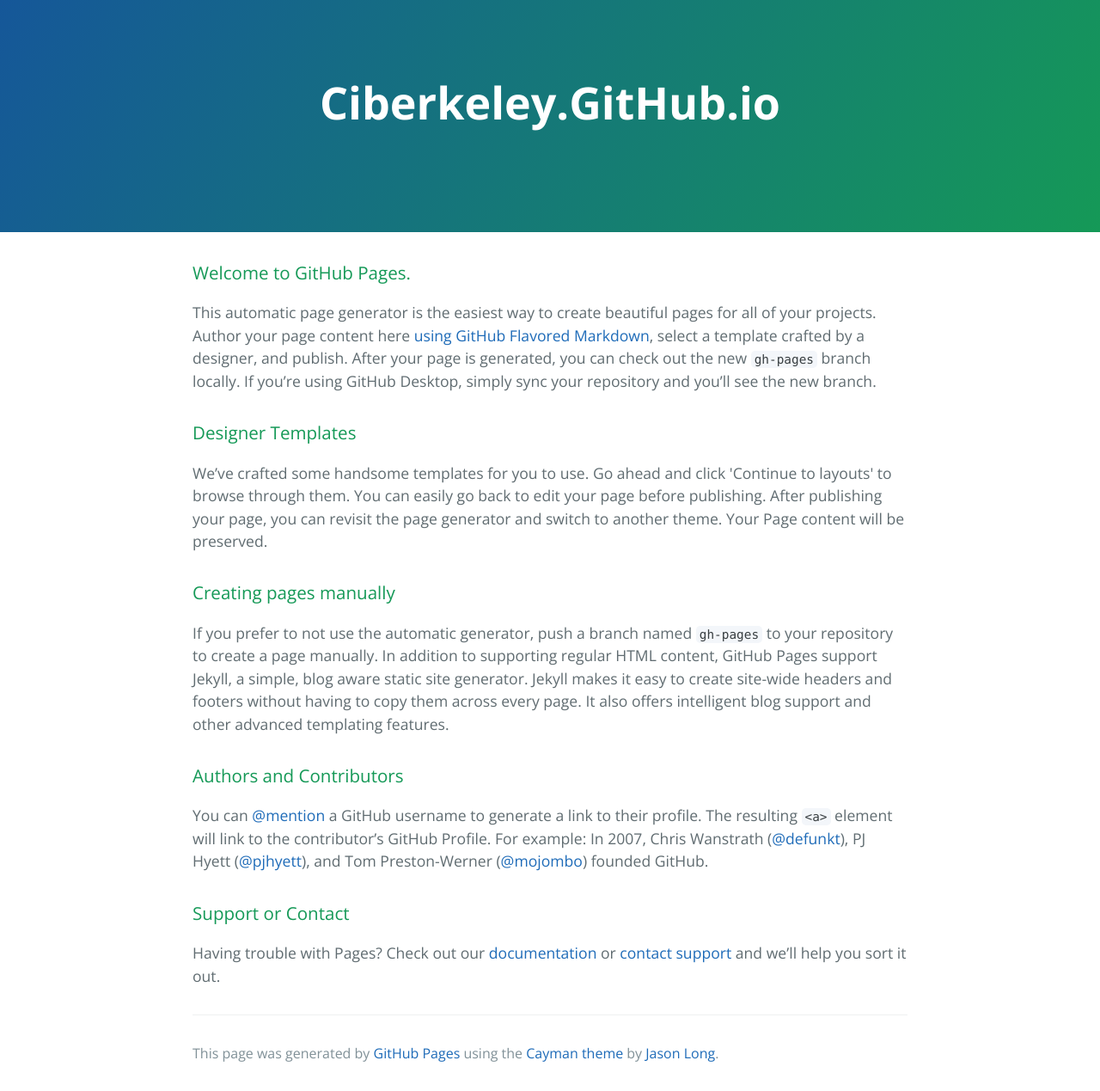
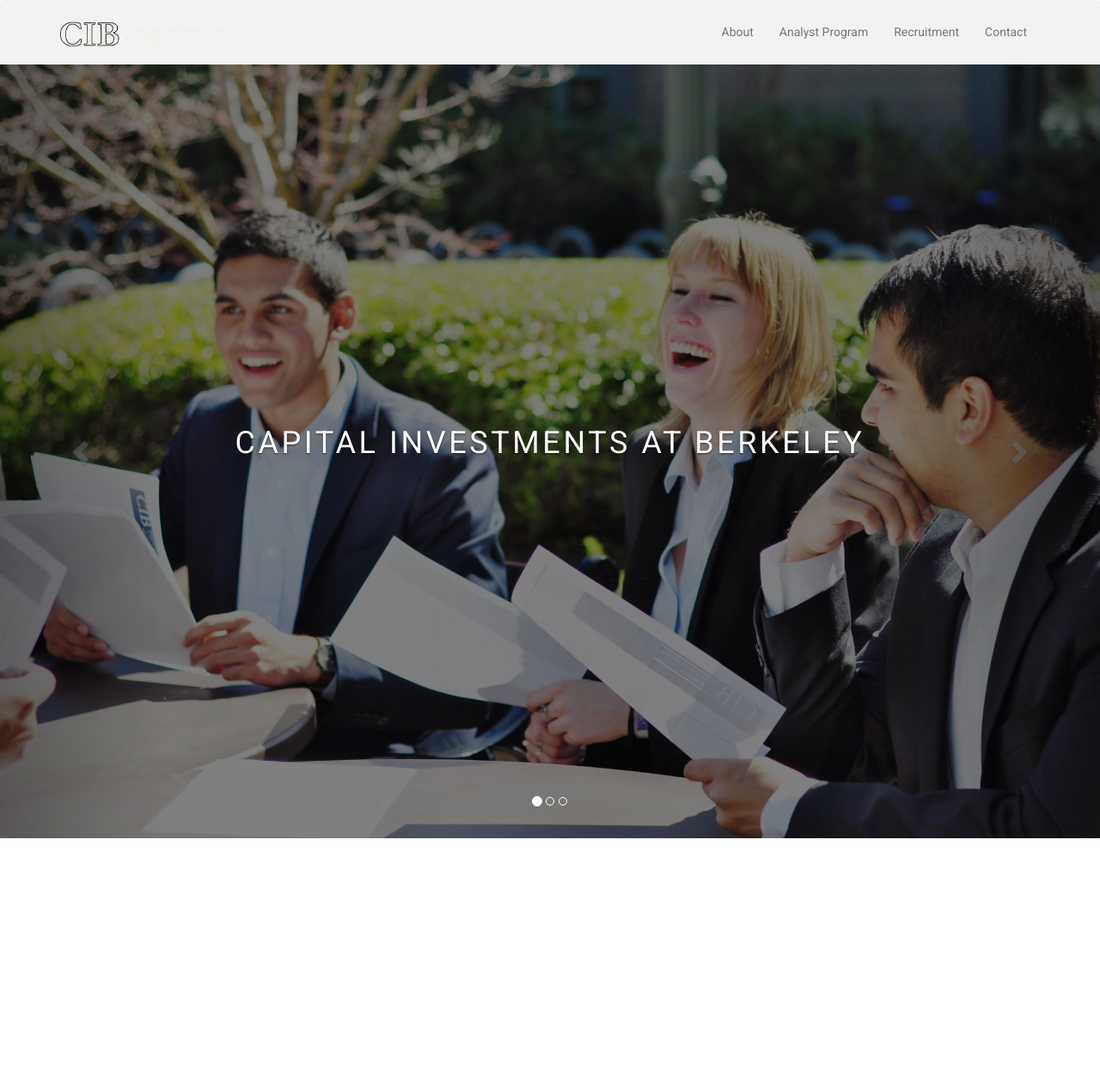
Before and after one commit to ciberkeley/ciberkeley.github.io, a Jekyll site: the page built from index.html, in a window 1280 px wide. Shown: the whole page at 86% size. Built offline with Jekyll 4.4.1, drawn with Linux system fonts in a browser that asks for light colours; nearby versions of some CDN libraries; after the commit the page ends 975 px from its top, so only the background shows below that.

Commit message:
Fixing index

```diff
--- a/index.html
+++ b/index.html
@@ -1,53 +1,46 @@
-<!DOCTYPE html>
-<html lang="en-us">
-  <head>
-    <meta charset="UTF-8">
-    <title>Capital Invesments at Berkeley</title>
-    <meta name="viewport" content="width=device-width, initial-scale=1">
-    <link rel="stylesheet" type="text/css" href="stylesheets/normalize.css" media="screen">
-    <link href='https://fonts.googleapis.com/css?family=Open+Sans:400,700' rel='stylesheet' type='text/css'>
-    <link rel="stylesheet" type="text/css" href="stylesheets/stylesheet.css" media="screen">
-    <link rel="stylesheet" type="text/css" href="stylesheets/github-light.css" media="screen">
-  </head>
-  <body>
-    <section class="page-header">
-      <h1 class="project-name">Ciberkeley.GitHub.io</h1>
-      <h2 class="project-tagline"></h2>
-    </section>
+---
+layout: home
+titleCaption: <h1 class="text-center"> Capital Investments at Berkeley </h1>
+---
+<div class="container-fluid full-screen">
+  <div id="landing-page-carousel" class="carousel slide" data-ride="carousel">
+    <!-- Indicators -->
+    <ol class="carousel-indicators">
+      <li data-target="#landing-page-carousel" data-slide-to="0" class="active"></li>
+      <li data-target="#landing-page-carousel" data-slide-to="1"></li>
+      <li data-target="#landing-page-carousel" data-slide-to="2"></li>
+    </ol>
 
-    <section class="main-content">
-      <h3>
-<a id="welcome-to-github-pages" class="anchor" href="#welcome-to-github-pages" aria-hidden="true"><span class="octicon octicon-link"></span></a>Welcome to GitHub Pages.</h3>
+    <!-- Wrapper for slides -->
+    <div class="carousel-inner" role="listbox">
+      <div class="centered item active generic-berkeley">
+        <div class="centered caption-text full-screen">
+          <h1 class="text-center"> Capital Investments at Berkeley </h1>
+          <h3 class="text-center"></h3>
+        </div>
+      </div>
+      <div class="centered item two-berkeley">
+        <div class="centered caption-text full-screen">
+          <h1 class="text-center"> Capital Investments at Berkeley </h1>
+          <h3 class="text-center"></h3>
+        </div>
+      </div>
+      <div class="centered item three-berkeley">
+        <div class="centered caption-text full-screen">
+          <h1 class="text-center"> Capital Investments at Berkeley </h1>
+          <h3 class="text-center"></h3>
+        </div>
+      </div>
+    </div>
 
-<p>This automatic page generator is the easiest way to create beautiful pages for all of your projects. Author your page content here <a href="https://guides.github.com/features/mastering-markdown/">using GitHub Flavored Markdown</a>, select a template crafted by a designer, and publish. After your page is generated, you can check out the new <code>gh-pages</code> branch locally. If you’re using GitHub Desktop, simply sync your repository and you’ll see the new branch.</p>
-
-<h3>
-<a id="designer-templates" class="anchor" href="#designer-templates" aria-hidden="true"><span class="octicon octicon-link"></span></a>Designer Templates</h3>
-
-<p>We’ve crafted some handsome templates for you to use. Go ahead and click 'Continue to layouts' to browse through them. You can easily go back to edit your page before publishing. After publishing your page, you can revisit the page generator and switch to another theme. Your Page content will be preserved.</p>
-
-<h3>
-<a id="creating-pages-manually" class="anchor" href="#creating-pages-manually" aria-hidden="true"><span class="octicon octicon-link"></span></a>Creating pages manually</h3>
-
-<p>If you prefer to not use the automatic generator, push a branch named <code>gh-pages</code> to your repository to create a page manually. In addition to supporting regular HTML content, GitHub Pages support Jekyll, a simple, blog aware static site generator. Jekyll makes it easy to create site-wide headers and footers without having to copy them across every page. It also offers intelligent blog support and other advanced templating features.</p>
-
-<h3>
-<a id="authors-and-contributors" class="anchor" href="#authors-and-contributors" aria-hidden="true"><span class="octicon octicon-link"></span></a>Authors and Contributors</h3>
-
-<p>You can <a href="https://github.com/blog/821" class="user-mention">@mention</a> a GitHub username to generate a link to their profile. The resulting <code>&lt;a&gt;</code> element will link to the contributor’s GitHub Profile. For example: In 2007, Chris Wanstrath (<a href="https://github.com/defunkt" class="user-mention">@defunkt</a>), PJ Hyett (<a href="https://github.com/pjhyett" class="user-mention">@pjhyett</a>), and Tom Preston-Werner (<a href="https://github.com/mojombo" class="user-mention">@mojombo</a>) founded GitHub.</p>
-
-<h3>
-<a id="support-or-contact" class="anchor" href="#support-or-contact" aria-hidden="true"><span class="octicon octicon-link"></span></a>Support or Contact</h3>
-
-<p>Having trouble with Pages? Check out our <a href="https://help.github.com/pages">documentation</a> or <a href="https://github.com/contact">contact support</a> and we’ll help you sort it out.</p>
-
-      <footer class="site-footer">
-
-        <span class="site-footer-credits">This page was generated by <a href="https://pages.github.com">GitHub Pages</a> using the <a href="https://github.com/jasonlong/cayman-theme">Cayman theme</a> by <a href="https://twitter.com/jasonlong">Jason Long</a>.</span>
-      </footer>
-
-    </section>
-
-
-  </body>
-</html>
+    <!-- Controls -->
+    <a class="left carousel-control" href="#landing-page-carousel" role="button" data-slide="prev">
+      <span class="glyphicon glyphicon-chevron-left" aria-hidden="true"></span>
+      <span class="sr-only">Previous</span>
+    </a>
+    <a class="right carousel-control" href="#landing-page-carousel" role="button" data-slide="next">
+      <span class="glyphicon glyphicon-chevron-right" aria-hidden="true"></span>
+      <span class="sr-only">Next</span>
+    </a>
+  </div>
+</div>
```
